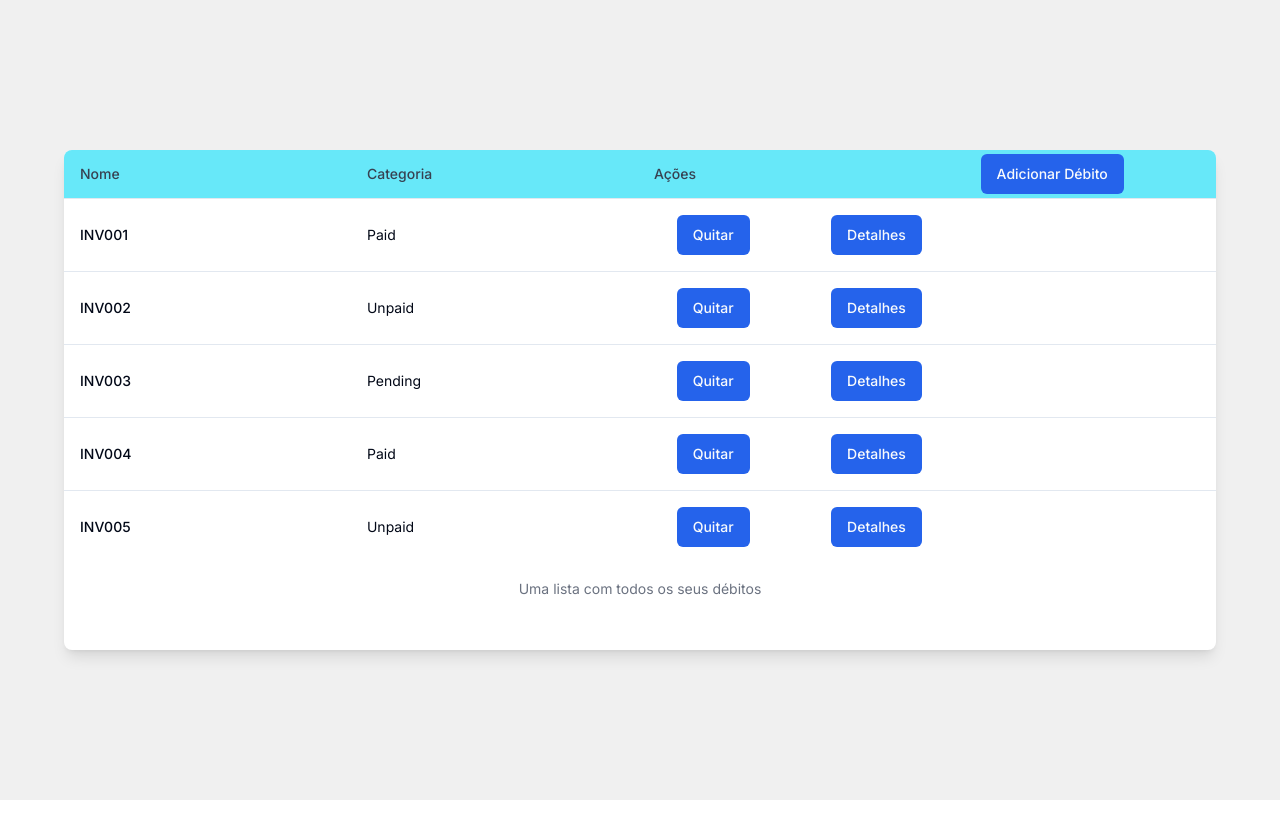
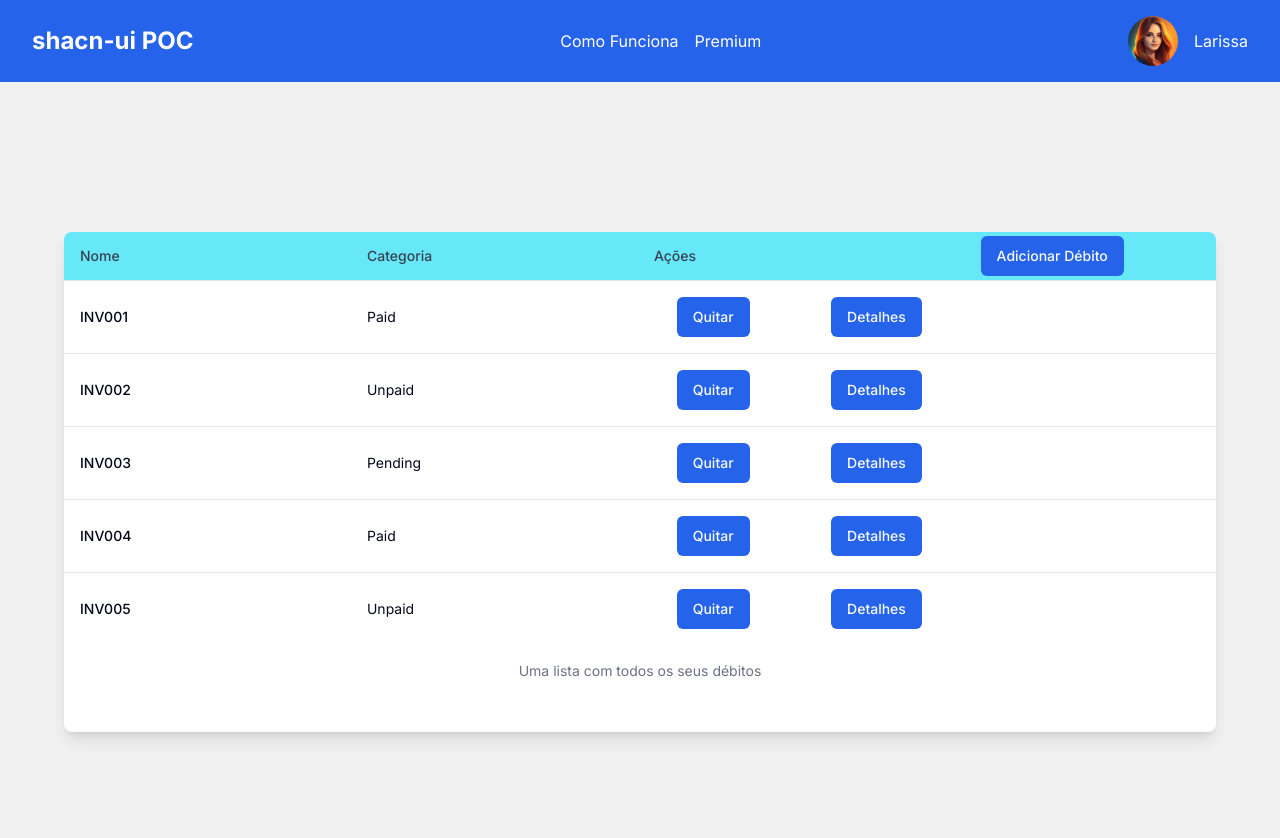
Before and after one commit to guilherme-braga4/nextjs-boilerplate-mvc, a Next.js app: page / in a window 1280 px wide. Shown: the top 838 px of the page. Before the commit the page ends 800 px from the top, so only its background shows below. Built offline with nearby package versions, Linux system fonts and the light colour scheme.

Commit message:
feat: header

```diff
--- a/src/app/layout.tsx
+++ b/src/app/layout.tsx
@@ -1,22 +1,26 @@
-import type { Metadata } from "next";
-import { Inter } from "next/font/google";
-import "./globals.css";
+import type { Metadata } from 'next'
+import { Inter } from 'next/font/google'
+import './globals.css'
+import { Header } from '@/components/Header/header'
 
-const inter = Inter({ subsets: ["latin"] });
+const inter = Inter({ subsets: ['latin'] })
 
 export const metadata: Metadata = {
-  title: "Create Next App",
-  description: "Generated by create next app",
-};
+  title: 'Create Next App',
+  description: 'Generated by create next app'
+}
 
 export default function RootLayout({
-  children,
+  children
 }: Readonly<{
-  children: React.ReactNode;
+  children: React.ReactNode
 }>) {
   return (
     <html lang="en">
-      <body className={inter.className}>{children}</body>
+      <body className={inter.className}>
+        <Header />
+        {children}
+      </body>
     </html>
-  );
+  )
 }
--- /dev/null
+++ b/src/components/Header/header.tsx
@@ -0,0 +1,34 @@
+// components/Header.js
+import Link from 'next/link'
+import Image from 'next/image'
+
+export const Header = () => {
+  return (
+    <header className="bg-blue-600 text-white py-4 shadow-md">
+      <div className="container mx-auto flex justify-between items-center">
+        <div className="text-2xl font-bold">
+          <Link href="/">shacn-ui POC</Link>
+        </div>
+        <nav className="space-x-4">
+          <Link href="/about" className="hover:underline">
+            Como Funciona
+          </Link>
+          <Link href="/premium" className="hover:underline">
+            Premium
+          </Link>
+        </nav>
+        <div className="space-x-4 flex items-center">
+          <Image
+            src="/images/profile.png"
+            width={50}
+            height={50}
+            alt="Picture of the author"
+            sizes="(max-width: 968px) 30px, 30px (max-width: 1440px) 100px, 100px"
+            className="rounded-full"
+          />
+          <p>Larissa</p>
+        </div>
+      </div>
+    </header>
+  )
+}
```
Also changed, not shown: public/images/profile.png (added).
